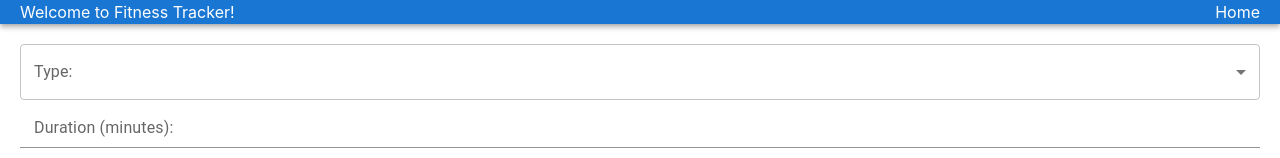
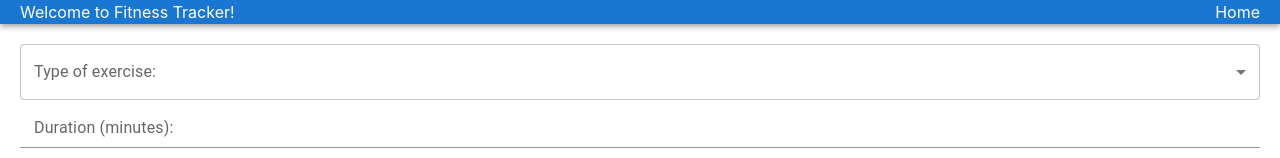
Before and after one commit to AllenEmmet/Group_Project, a React (Create React App) app in the folder client/: page /exercise/add in a window 1280 px wide. Shown: the top 158 px of the page. Built offline with nearby package versions, Linux system fonts and the light colour scheme.

Commit message:
emmet edit

```diff
--- a/client/src/components/Exercise.js
+++ b/client/src/components/Exercise.js
@@ -6,7 +6,7 @@ const Food = () => {
     <div>
         <form style={{display: 'flex', flexDirection: 'column', margin: '20px'}}>
             <FormControl>
-                <InputLabel htmlFor='type'>Type:</InputLabel>
+                <InputLabel htmlFor='type'>Type of exercise:</InputLabel>
                 <Select>
                     <MenuItem>Running</MenuItem>
                     <MenuItem>Biking</MenuItem>
```
